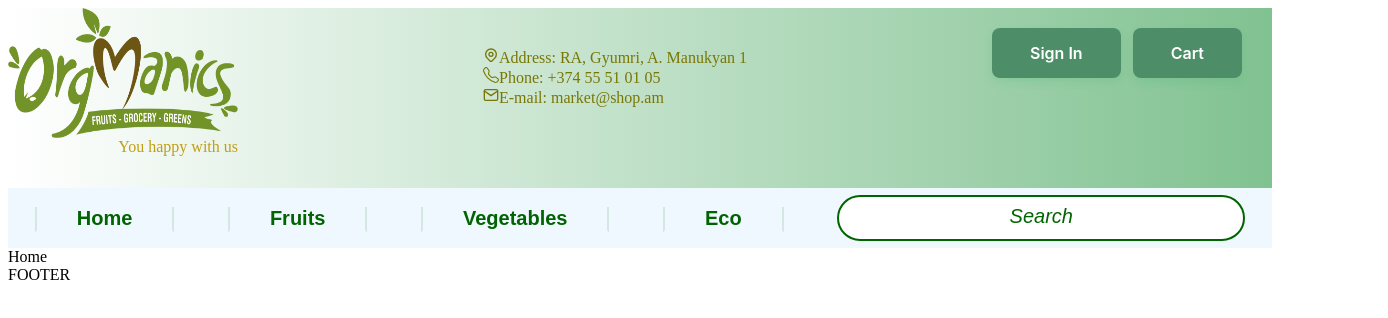
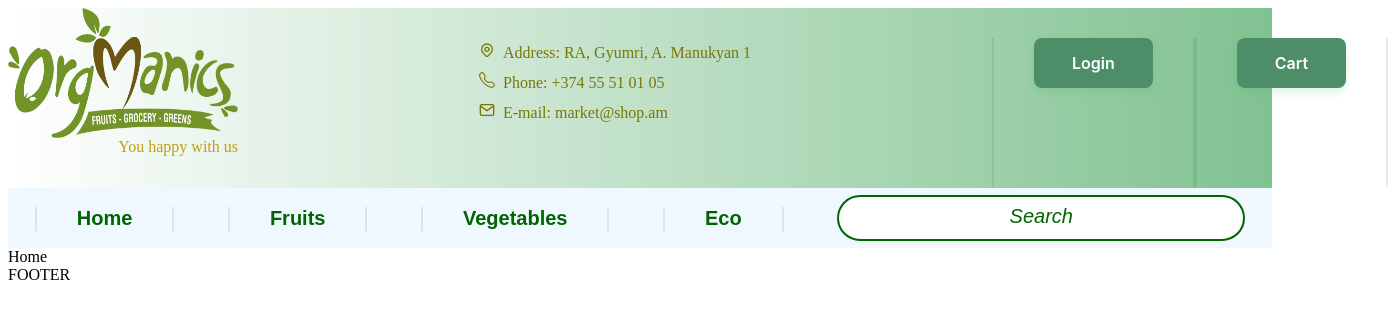
Before and after one commit to Davit2022/frontend, a React app in the folder custom-react-boilerplate/: page / in a window 1280 px wide. Shown: the top 318 px of the page, 1388 px wide, since content can reach past the window. Built offline with nearby package versions, Linux system fonts and the light colour scheme.

Commit message:
Login and Cart Buttons redirect to page

```diff
--- a/custom-react-boilerplate/src/components/common/Info.jsx
+++ b/custom-react-boilerplate/src/components/common/Info.jsx
@@ -7,15 +7,15 @@ function Info() {
   return (
     <div className="info-items">
       <div>
-        <HiOutlineLocationMarker />
+        <HiOutlineLocationMarker className="info-icon" />
         Address: RA, Gyumri, A. Manukyan 1
       </div>
       <div>
-        <BsTelephone />
+        <BsTelephone className="info-icon" />
         Phone: +374 55 51 01 05
       </div>
       <div>
-        <FiMail />
+        <FiMail className="info-icon" />
         E-mail: market@shop.am
       </div>
     </div>
--- a/custom-react-boilerplate/src/components/header/Header.css
+++ b/custom-react-boilerplate/src/components/header/Header.css
@@ -2,7 +2,11 @@
   display: flex;
   width: 100%;
   height: 180px;
-    background-image: linear-gradient(to right, rgba(37, 31, 31, 0), rgb(129, 194, 145));
+  background-image: linear-gradient(
+    to right,
+    rgba(37, 31, 31, 0),
+    rgb(129, 194, 145)
+  );
   flex-direction: row;
   justify-content: space-between;
 }
@@ -16,18 +20,21 @@
 }
 
 .header-info {
-    width: 300px;
+  width: 350px;
   display: flex;
   flex-direction: row;
   text-decoration: inherit;
   font-family: RobotoThin;
-    color:#787704;
-    height:137px;
+  color: #787704;
+  height: 137px;
   flex-wrap: nowrap;
   align-content: center;
   justify-content: center;
   align-items: center;
 }
+/* .header-info div { */
+  /* margin: 8px;
+} */
 
 .header-buttons {
   width: 250px;
@@ -44,12 +51,13 @@
   background-color: #4d8e68;
   border-radius: 8px;
   border-style: none;
-    box-shadow: rgba(39, 174, 96, .15) 0 4px 9px;
+  box-shadow: rgba(39, 174, 96, 0.15) 0 4px 9px;
   box-sizing: border-box;
   color: #fff;
   cursor: pointer;
   display: inline-block;
-    font-family: Inter, -apple-system, system-ui, "Segoe UI", Helvetica, Arial, sans-serif;
+  font-family: Inter, -apple-system, system-ui, "Segoe UI", Helvetica, Arial,
+    sans-serif;
   font-size: 16px;
   font-weight: 600;
   line-height: 1.5;
@@ -58,7 +66,7 @@
   position: relative;
   text-align: center;
   transform: translate3d(0, 0, 0);
-    transition: all .3s;
+  transition: all 0.3s;
   touch-action: manipulation;
   vertical-align: top;
 }
@@ -67,27 +75,28 @@
   background-color: #1e8449;
   opacity: 1;
   transform: translateY(0);
-    transition-duration: .35s;
+  transition-duration: 0.35s;
 }
 
 .header-button:active {
   transform: translateY(2px);
-    transition-duration: .35s;
+  transition-duration: 0.35s;
 }
 
 .header-button:hover {
-    box-shadow: rgba(39, 174, 96, .2) 0 6px 12px;
+  box-shadow: rgba(39, 174, 96, 0.2) 0 6px 12px;
 }
 
-
 @media screen and (max-width: 800px) {
-    .left, .main, .right {
+  .left,
+  .main,
+  .right {
     width: 100%;
   }
   .header {
     display: flex;
     width: 100%;
-      height:auto;
+    height: auto;
     background-image: linear-gradient(to right, rgba(37, 31, 31, 0), #81c291);
     flex-direction: column;
     justify-content: center;
@@ -95,5 +104,9 @@
     align-content: center;
     align-items: center;
   }
+}
 
+.info-icon{
+  margin-right: 8px;
+  margin-top: 10px
 }
--- a/custom-react-boilerplate/src/components/header/Header.jsx
+++ b/custom-react-boilerplate/src/components/header/Header.jsx
@@ -1,4 +1,5 @@
 import React from "react";
+import { Link } from "react-router-dom";
 import Logo from "../common/Logo";
 import image from "../../assets/image.png";
 import Info from "../common/Info";
@@ -15,18 +16,15 @@ function Header() {
         <Info />
       </div>
       <div className="header-buttons">
-        <Button
-          title="Sign In"
-          className="header-button"
-          onClick={() => {
-          }}
-        />
-        <Button
-          title="Cart"
-          className="header-button"
-          onClick={() => {
-          }}
-        />
+        <Link to="/login" >
+          <Button
+            title="Login"
+            className="header-button"
+          />
+        </Link>
+        <Link to="/cart">
+          <Button title="Cart" className="header-button" />
+        </Link>
       </div>
     </div>
   );
```
Lines whose indentation alone changed are shown as unchanged.
